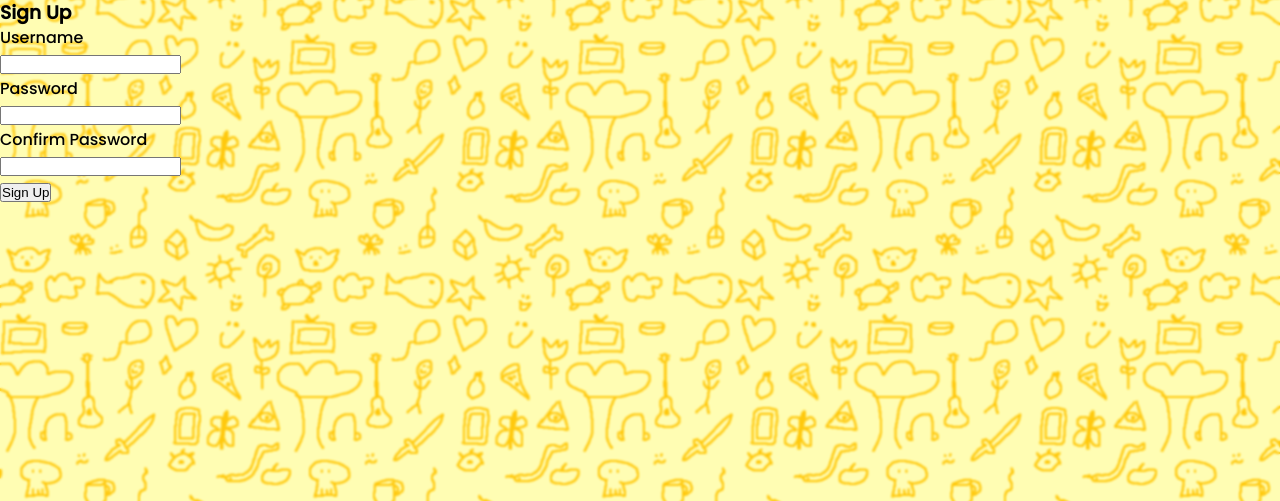
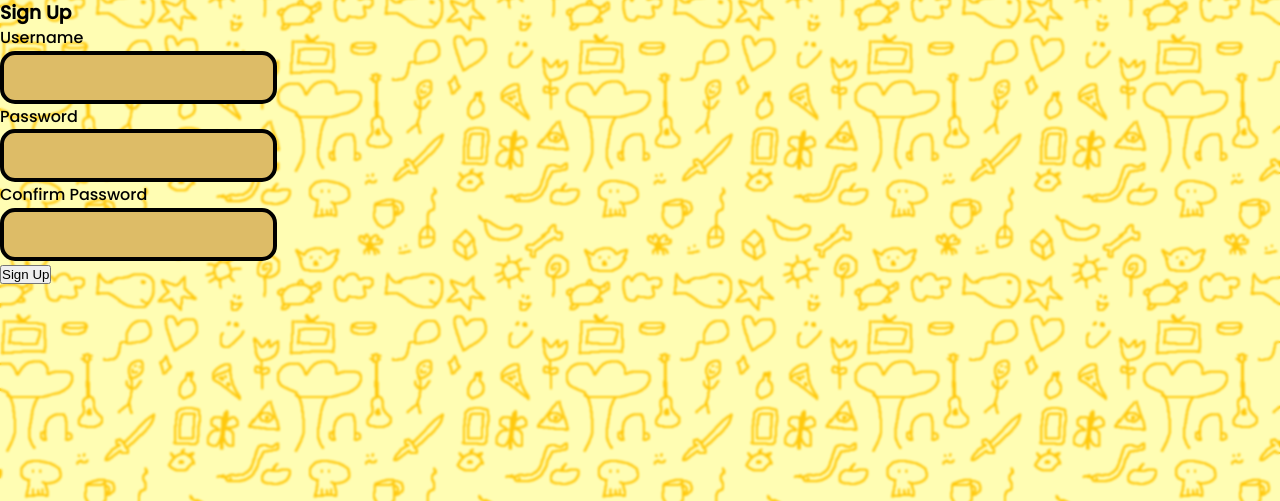
Before and after one commit to anirudhi89/Sketched, a Flask app: page /signup in a window 1280 px wide. Shown: the part 94-595 px from the top of the page. Run offline with Flask 2, Linux system fonts and the light colour scheme.

Commit message:
add styles / fix route

```diff
--- a/main.py
+++ b/main.py
@@ -43,7 +43,8 @@ def upload_confirmation():
 
 @app.route('/get/username')
 def get_username():
-    return flask.session.get('user')
+    if (flask.session.get('user') != None):
+        return flask.session.get('user')
 
 @app.route('/p/<requested_page>')
 def templater(requested_page):
--- a/static/js/draw.js
+++ b/static/js/draw.js
@@ -141,7 +141,7 @@ document.getElementById("canvas").addEventListener("mousemove", function(e) {
     3. Make route handler to store image
 */
 //COMMENTED OUT UNTIL USERNAME PATH WORKS
-var userName;
+var userName = '';
 if (localStorage.getItem('currentUserName') === null) {
     fetch('/get/username', {
         method: 'GET'
--- a/static/style.css
+++ b/static/style.css
@@ -576,4 +576,15 @@ body {
 	box-shadow: 1px 1px 9px 2px rgba(0, 0, 0, 0.49);
 }
 
+
+.upload-form {
+    height:35px;
+    font-family:poppins;
+    font-weight:bold;
+    padding: 5px;
+    background-color:rgb(221, 188, 103);
+    border:4px black solid;
+    border-radius:15px;
+}
+
 /*============================================================*/
--- a/templates/signin.html
+++ b/templates/signin.html
@@ -7,9 +7,9 @@
 {% endif %}
 <form method="post" action="/login">
     <p>Username</p>
-    <input type="text" name="username">
+    <input class="upload-form" type="text" name="username">
     <p>Password</p>
-    <input type="password" name="password">
+    <input class="upload-form" type="password" name="password">
     <p></p>
     <input type="submit" value="Sign In">
 </form>
--- a/templates/signup.html
+++ b/templates/signup.html
@@ -7,11 +7,11 @@
 {% endfor %}
 <form method="post" action="/register">
     <p>Username</p>
-    <input type="text" name="username">
+    <input class="upload-form" type="text" name="username">
     <p>Password</p>
-    <input type="password" name="password">
+    <input class="upload-form" type="password" name="password">
     <p>Confirm Password</p>
-    <input type="password" name="confirmpassword">
+    <input class="upload-form" type="password" name="confirmpassword">
     <p></p>
     <input type="submit" value="Sign Up">
 </form>
--- a/templates/upload.html
+++ b/templates/upload.html
@@ -7,9 +7,9 @@
     <p>Select a File:</p>
     <input type="file" name="file" id="">
     <p>Give it a unique name</p>
-    <input type="text" name="filename">
+    <input class="upload-form" type="text" name="filename">
     <p id = 'tag-list'>Give it a tag</p>
-    <input id="tag-form" type="text" name="tags">
+    <input class="upload-form" type="text" name="tags">
     <input type="submit" value="Submit">
 </form>
 
```
